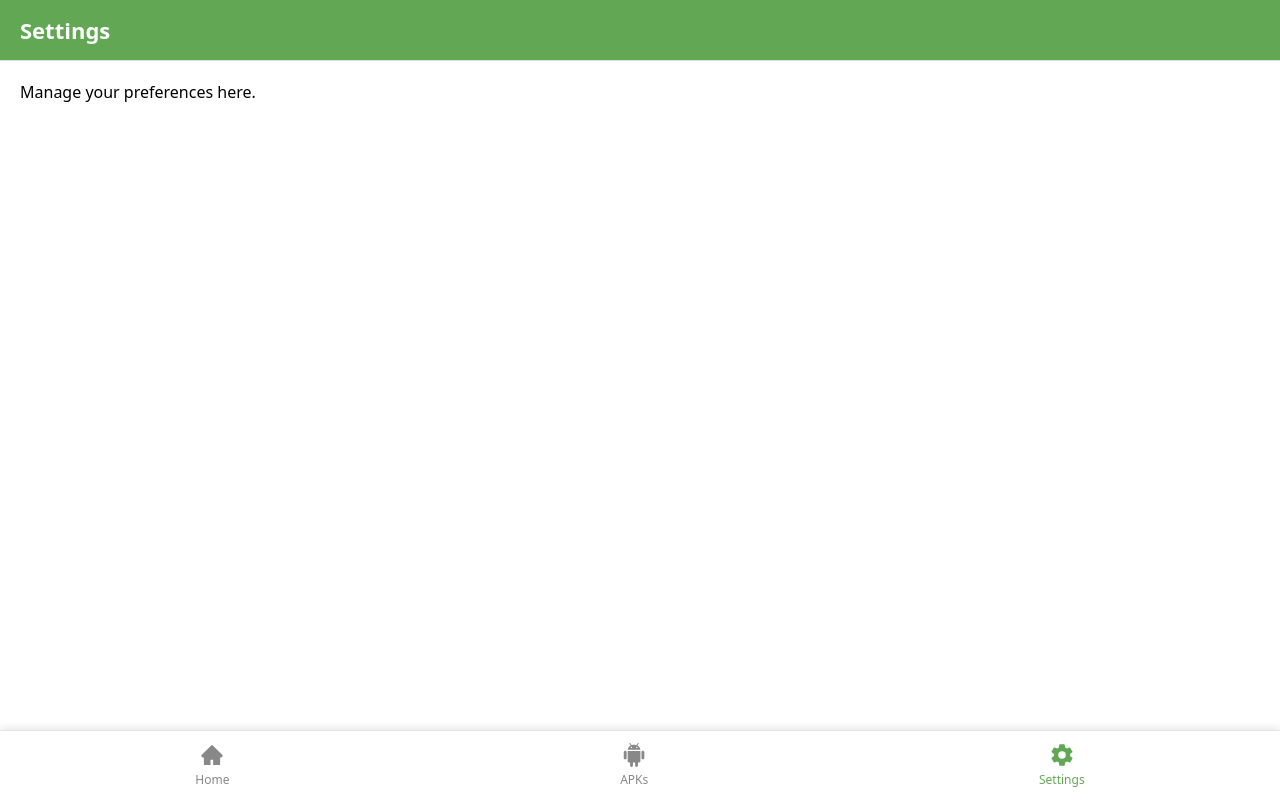
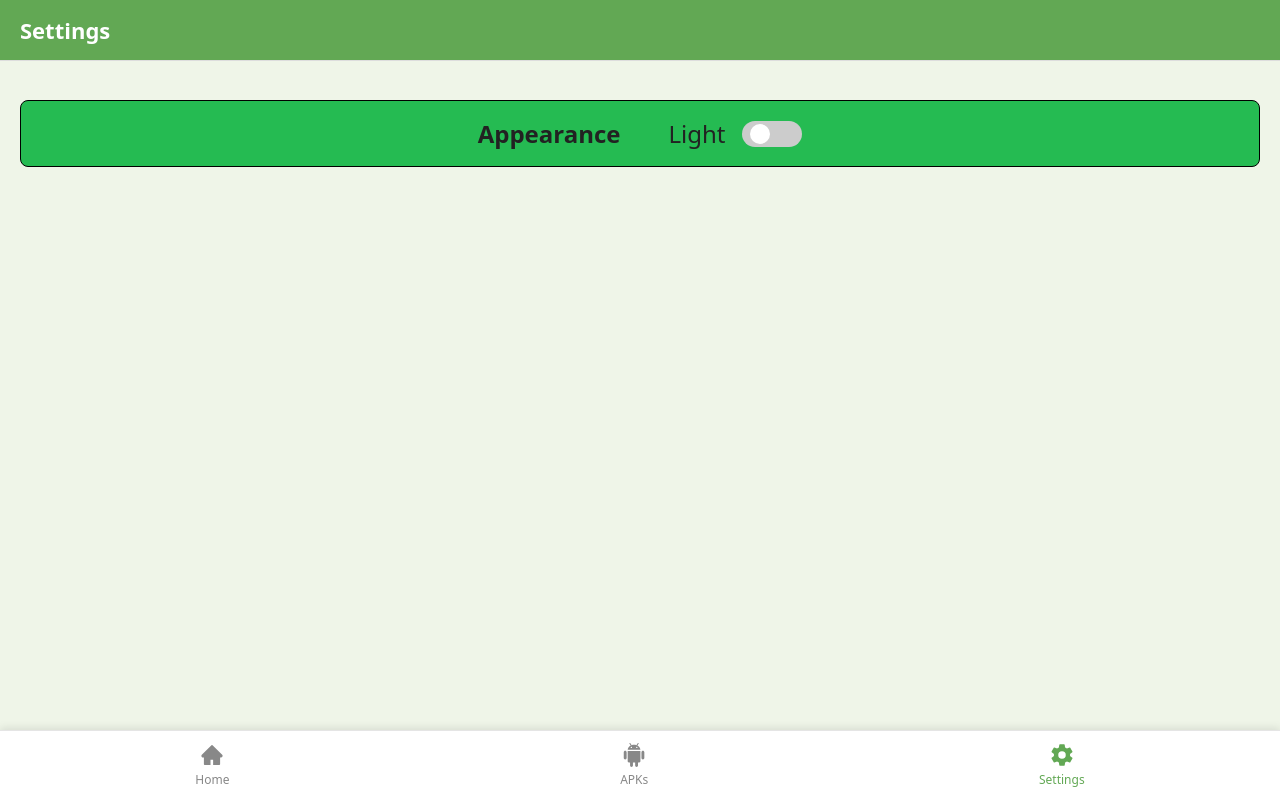
Before and after one commit to Javszs/APK-Downloader, a React (Vite) app: page /settings in a window 1280 px wide. Built offline with nearby package versions, Linux system fonts and the light colour scheme.

Commit message:
feature: dark mode inside settings

```diff
--- a/src/components/BottomTabs.css
+++ b/src/components/BottomTabs.css
@@ -1,37 +1,8 @@
-.bottom-tabs {
-  position: fixed;
-  bottom: 0;
-  left: 0;
-  width: 100%;
-  height: 70px;
-  background: #ffffff;
-  border-top: 1px solid #e5e5e5;
-  display: flex;
-  justify-content: space-around;
-  align-items: center;
-  box-shadow: 0 -2px 8px rgba(0,0,0,0.1);
-  z-index: 50;
-}
+
 
 /* Each Tab */
-.tab-item {
-  display: flex;
-  flex-direction: column;
-  align-items: center;
-  justify-content: center;
-  gap: 4px;
-  text-decoration: none;
-  color: #888;
-  font-size: 12px;
-  font-weight: 500;
-}
 
 /* Icons */
 .tab-icon {
   font-size: 24px;
 }
-
-/* Active tab */
-.tab-item.active {
-  color: #62a854;
-}
--- a/src/components/BottomTabs.jsx
+++ b/src/components/BottomTabs.jsx
@@ -3,6 +3,7 @@ import { AiFillHome } from "react-icons/ai";
 import { IoSettingsSharp } from "react-icons/io5";
 import { GrAndroid } from "react-icons/gr";
 import "./BottomTabs.css";
+
 
 export default function BottomTabs() {
   return (
--- a/src/index.css
+++ b/src/index.css
@@ -4,6 +4,47 @@
   padding: 0;
   box-sizing: border-box;
   font-family: system-ui, sans-serif;
+}
+
+/* Light Mode (default) */
+:root {
+  --bg-color: #eff5e8;
+  --text-color: #222;
+  --text-muted: #555;
+
+  --header-bg: #62a854;
+  --header-text: #ffffff;
+  --header-border: #ddd;
+  --tab-item: #888;
+  --tab-item-active: #62a854;
+  --bottom-tab: #ffffff;
+  --settings-bar-bg: #25bb52;
+  --settings-bar-border: #000000;
+}
+
+/* Dark Mode */
+.dark {
+  --bg-color: #4d524f;
+  --text-color: #e8e8e8;
+  --text-muted: #bbbbbb;
+
+  --header-bg: #3b6f38;       /* darker version of your green */
+  --header-text: #ffffff;
+  --header-border: #333;
+  --tab-item: #fafafa;
+  --tab-item-active: #62a854;
+  --bottom-tab: #1d1d1d;
+  --settings-bar-bg: #178839;
+  --settings-bar-border: #8e9490;
+}
+
+/* -----------------------------
+   GLOBAL APPLY
+----------------------------- */
+
+body {
+  background: var(--bg-color);
+  color: var(--text-color);
 }
 
 /* Page container */
@@ -16,19 +57,20 @@
   font-size: 28px;
   font-weight: bold;
   margin-bottom: 10px;
+  color: var(--text-color);
 }
 
 .page-text {
   font-size: 16px;
-  color: #555;
+  color: var(--text-muted);
 }
 
 /* Global Page Header */
 .page-header {
   width: 100%;
-  background: #62a854;
+  background: var(--header-bg);
   padding: 15px 20px;
-  border-bottom: 1px solid #ddd;
+  border-bottom: 1px solid var(--header-border);
   position: sticky;
   top: 0;
   z-index: 20;
@@ -37,5 +79,40 @@
 .page-header-title {
   font-size: 22px;
   font-weight: 600;
-  color: #ffffff;
+  color: var(--header-text);
 }
+
+/* -----------------------------
+   BOTTOM TABS COMPONENT
+----------------------------- */
+.tab-item {
+  display: flex;
+  flex-direction: column;
+  align-items: center;
+  justify-content: center;
+  gap: 4px;
+  text-decoration: none;
+  color: var(--tab-item);
+  font-size: 12px;
+  font-weight: 500;
+}
+
+/* Active tab */
+.tab-item.active {
+  color: var(--tab-item-active);
+}
+
+.bottom-tabs {
+  position: fixed;
+  bottom: 0;
+  left: 0;
+  width: 100%;
+  height: 70px;
+  background: var(--bottom-tab);
+  border-top: 1px solid #e5e5e5;
+  display: flex;
+  justify-content: space-around;
+  align-items: center;
+  box-shadow: 0 -2px 8px rgba(0,0,0,0.1);
+  z-index: 50;
+}
--- a/src/pages/Settings.jsx
+++ b/src/pages/Settings.jsx
@@ -1,4 +1,25 @@
+import { useState, useEffect } from "react";
+import "./ToggleSwitch.css";
+
 export default function Settings() {
+  const [darkMode, setDarkMode] = useState(
+    localStorage.getItem("darkMode") === "true"
+  );
+
+  useEffect(() => {
+    if (darkMode) {
+      document.body.classList.add("dark");
+    } else {
+      document.body.classList.remove("dark");
+    }
+
+    localStorage.setItem("darkMode", darkMode);
+  }, [darkMode]);
+
+  const handleToggle = () => {
+    setDarkMode(!darkMode);
+  };
+
   return (
     <>
       <div className="page-header">
@@ -6,7 +27,17 @@ export default function Settings() {
       </div>
 
       <div className="page">
-        <p>Manage your preferences here.</p>
+        <div class="appearance-row">
+            <h2>Appearance</h2>
+
+            <div className="toggle-container">
+                <span>{darkMode ? "Dark" : "Light"}</span>
+                <label className="switch">
+                    <input type="checkbox" checked={darkMode} onChange={handleToggle} />
+                    <span className="slider"></span>
+                </label>
+            </div>
+        </div>
       </div>
     </>
   );
--- /dev/null
+++ b/src/pages/ToggleSwitch.css
@@ -0,0 +1,75 @@
+.appearance-row {
+  display: flex;           /* horizontal layout */
+  align-items: center;     /* vertically center text and toggle */
+  gap: 3em;
+  margin-top: 1.2em;
+  margin-bottom: .2em;
+  justify-content: center;
+  border: var(--settings-bar-border) 1px solid;
+  background-color: var(--settings-bar-bg);
+  border-radius: 8px;
+  padding: 1em;
+
+}
+
+.toggle-container {
+  display: flex;
+  align-items: center;
+  gap: .7em;
+  font-size: 24px;
+  font-weight: 500;
+}
+
+/* Switch styling */
+.switch {
+  position: relative;
+  display: inline-block;
+  width: 60px;
+  height: 26px;
+}
+
+.switch input {
+  opacity: 0;
+  width: 0;
+  height: 0;
+}
+
+.slider {
+  position: absolute;
+  cursor: pointer;
+  top: 0; left: 0; right: 0; bottom: 0;
+  background-color: #ccc;
+  transition: 0.4s;
+  border-radius: 24px;
+}
+
+.slider:before {
+  position: absolute;
+  content: "";
+  height: 20px;
+  width: 20px;
+  left: 8px;
+  bottom: 3px;
+  background-color: white;
+  transition: 0.4s;
+  border-radius: 50%;
+}
+
+input:checked + .slider {
+  background-color: #033092ab;
+}
+
+input:checked + .slider:before {
+  transform: translateX(26px);
+}
+
+/* Dark/Light body styles */
+body.light-mode {
+  background-color: white;
+  color: black;
+}
+
+body.dark-mode {
+  background-color: #121212;
+  color: white;
+}
```
